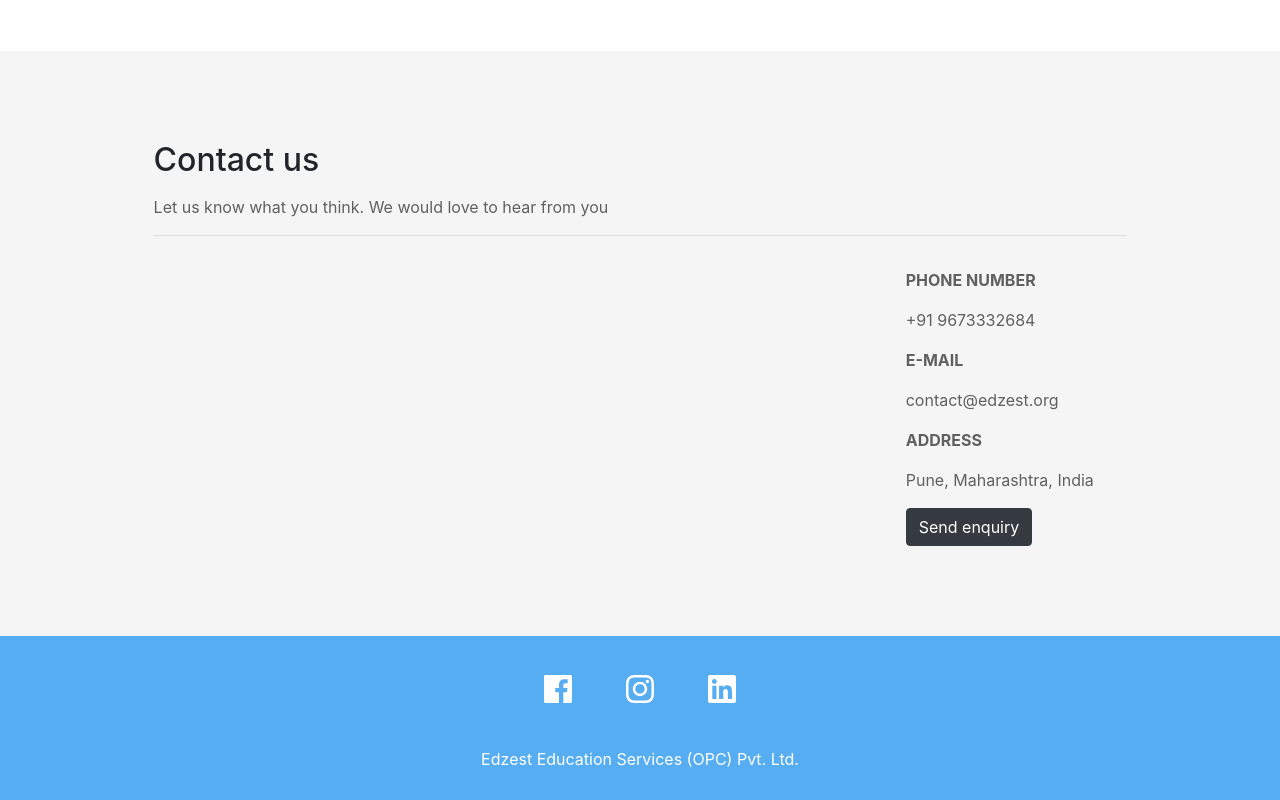
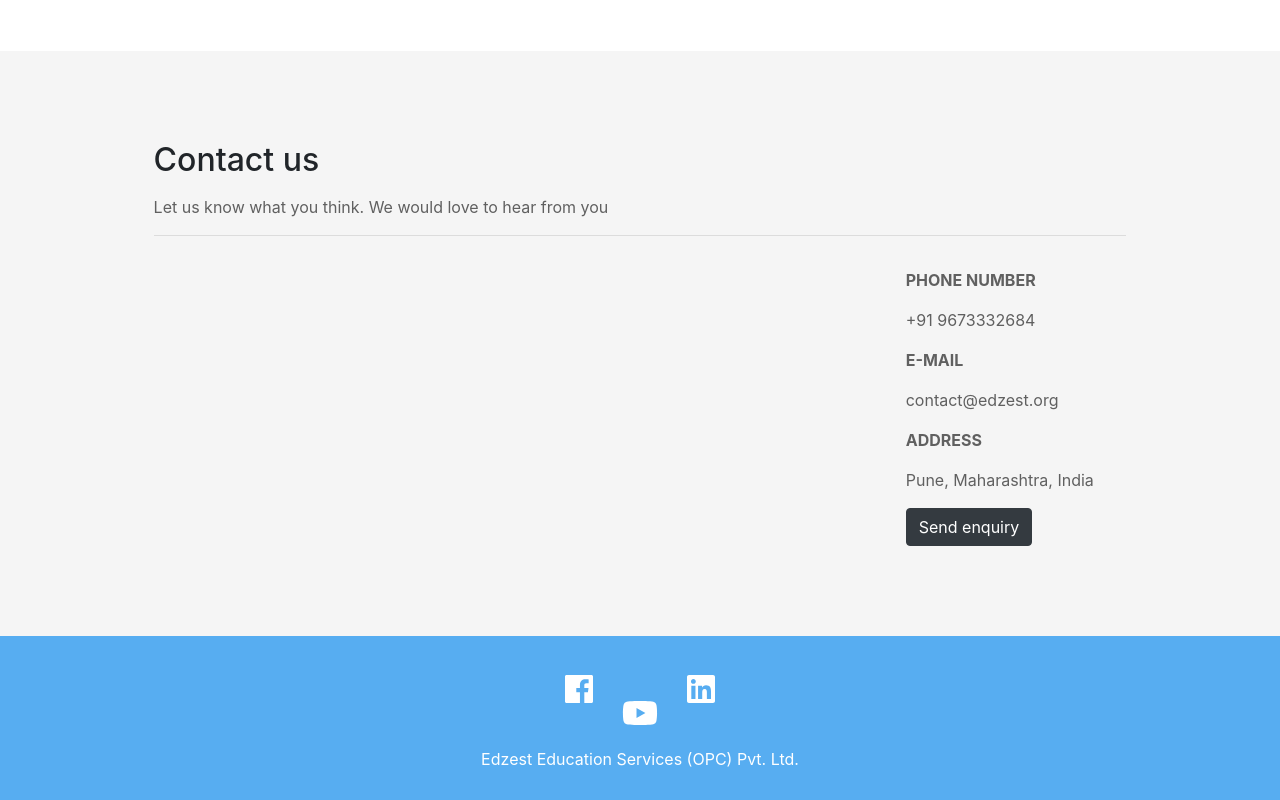
Before and after one commit to shpiyu/Edzest, a plain HTML site: page index.html in a window 1280 px wide. Shown: the part 2818-3618 px from the top of the page. Drawn offline with nearby package versions, Linux system fonts and the light colour scheme.

Commit message:
Update index.html

```diff
--- a/index.html
+++ b/index.html
@@ -341,8 +341,8 @@
   <!-- Footer -->
   <footer id="footer">
 
-    <a class="footer-link" href="https://www.facebook.com/edzest"><i class="fab fa-facebook fa-2x"></i></a>
-    <a class="footer-link" href="https://www.instagram.com/ed_zest/"><i class="fab fa-instagram fa-2x"></i>
+    <a class="footer-link" href="https://www.facebook.com/edzest.org"><i class="fab fa-facebook fa-2x"></i></a>
+    <a class="footer-link" href="https://www.youtube.com/channel/UCmw4mRoGmTAvcZnYJsq2bJw"><i class="fab fa-youtube fa-2x"></i>
       <a class="footer-link" href="https://www.linkedin.com/company/edzest"><i class="fab fa-linkedin fa-2x"></i></a>
 
 
```
